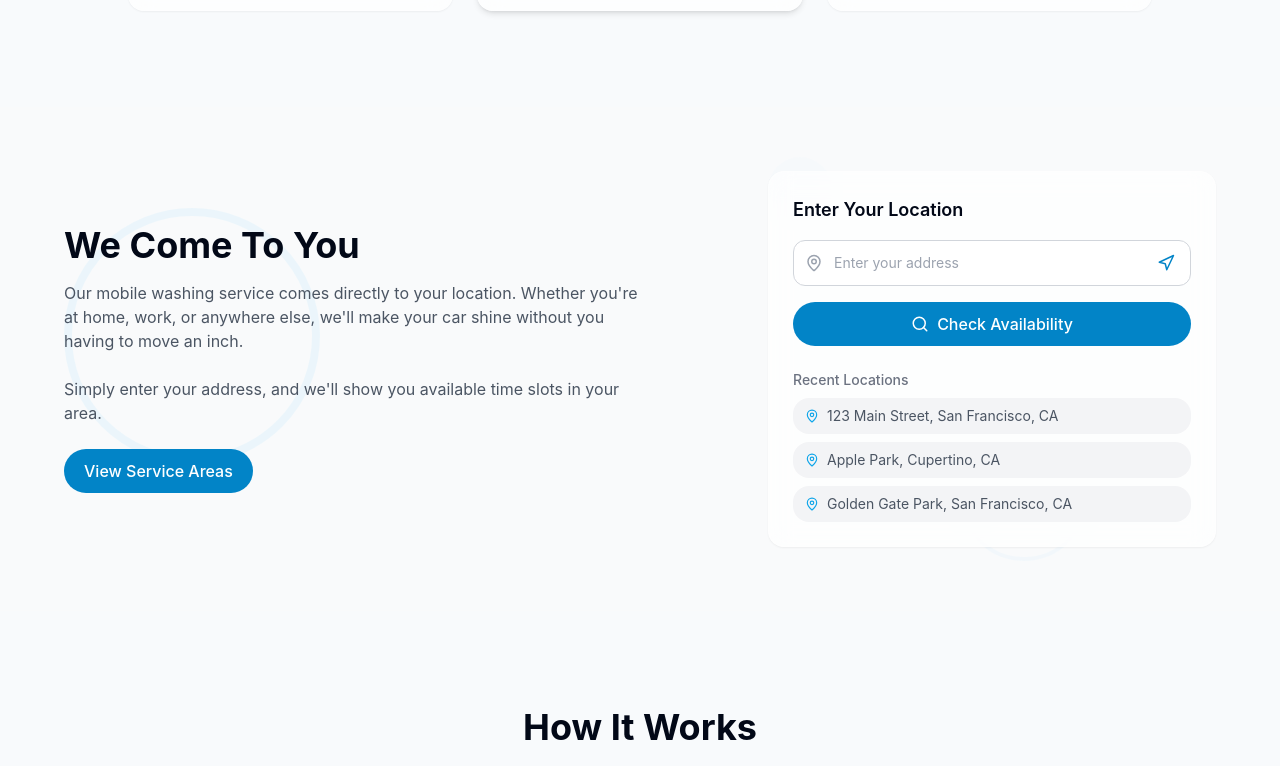
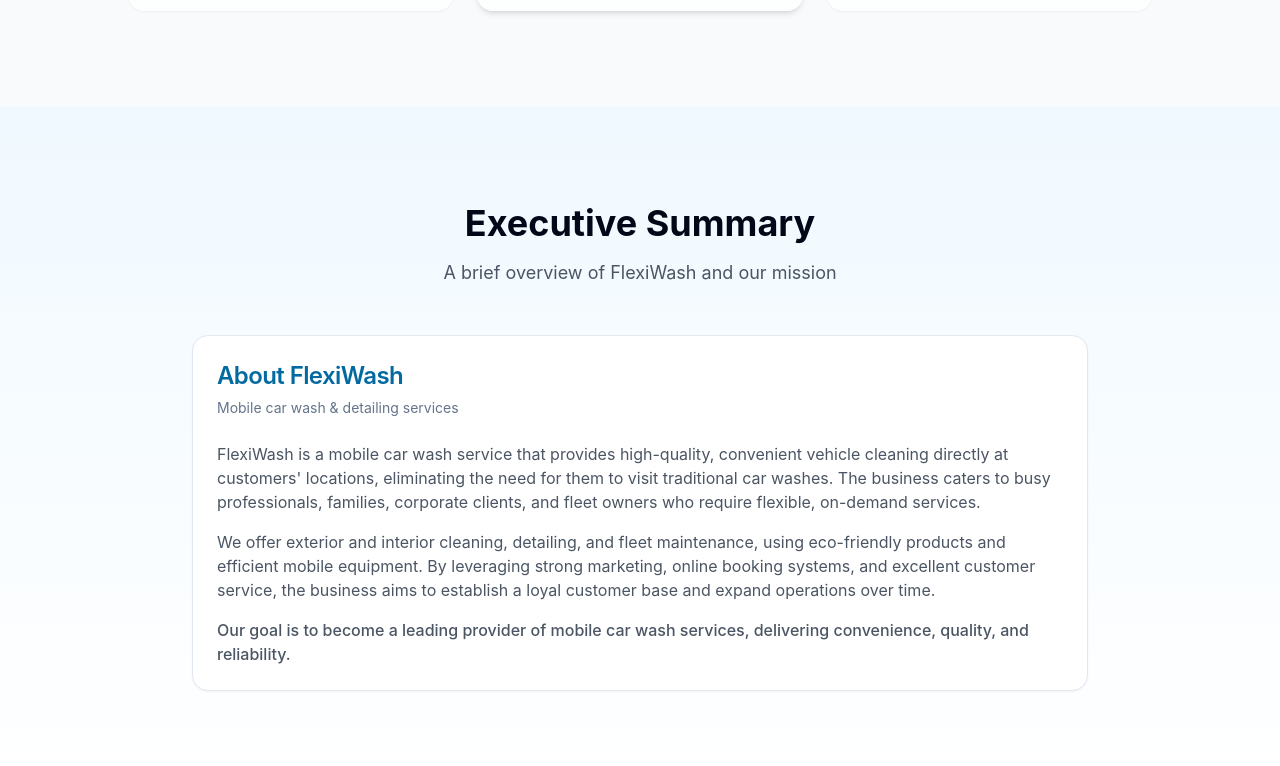
Before and after one commit to kinglex1/washeroos-mobile, a React (Vite) app: page / in a window 1280 px wide. Shown: the part 1447-2213 px from the top of the page. Built offline with nearby package versions, Linux system fonts and the light colour scheme.

Commit message:
Add executive summary
Add executive summary to the project.

```diff
--- /dev/null
+++ b/src/components/about/ExecutiveSummary.tsx
@@ -0,0 +1,48 @@
+
+import React from 'react';
+import BlurContainer from '@/components/ui/BlurContainer';
+import { Card, CardContent, CardDescription, CardHeader, CardTitle } from '@/components/ui/card';
+
+const ExecutiveSummary = () => {
+  return (
+    <section className="py-16 md:py-24 bg-gradient-to-b from-wash-50 to-white">
+      <div className="container mx-auto px-4">
+        <div className="text-center max-w-3xl mx-auto mb-12">
+          <h2 className="text-3xl md:text-4xl font-bold mb-4">Executive Summary</h2>
+          <p className="text-lg text-gray-600">
+            A brief overview of FlexiWash and our mission
+          </p>
+        </div>
+
+        <Card className="max-w-4xl mx-auto">
+          <CardHeader>
+            <CardTitle className="text-2xl text-wash-700">About FlexiWash</CardTitle>
+            <CardDescription>Mobile car wash & detailing services</CardDescription>
+          </CardHeader>
+          <CardContent className="space-y-4 text-gray-600">
+            <p>
+              FlexiWash is a mobile car wash service that provides high-quality, convenient vehicle
+              cleaning directly at customers' locations, eliminating the need for them to visit
+              traditional car washes. The business caters to busy professionals, families, corporate
+              clients, and fleet owners who require flexible, on-demand services.
+            </p>
+
+            <p>
+              We offer exterior and interior cleaning, detailing, and fleet maintenance, using
+              eco-friendly products and efficient mobile equipment. By leveraging strong marketing,
+              online booking systems, and excellent customer service, the business aims to establish
+              a loyal customer base and expand operations over time.
+            </p>
+
+            <p className="font-medium">
+              Our goal is to become a leading provider of mobile car wash services, delivering
+              convenience, quality, and reliability.
+            </p>
+          </CardContent>
+        </Card>
+      </div>
+    </section>
+  );
+};
+
+export default ExecutiveSummary;
--- a/src/pages/Index.tsx
+++ b/src/pages/Index.tsx
@@ -5,6 +5,7 @@ import Hero from '@/components/home/Hero';
 import ServiceSelection from '@/components/home/ServiceSelection';
 import LocationPicker from '@/components/home/LocationPicker';
 import BookingSummary from '@/components/home/BookingSummary';
+import ExecutiveSummary from '@/components/about/ExecutiveSummary';
 import { CreditCard, Droplets, Shield } from 'lucide-react';
 import AnimatedButton from '@/components/ui/AnimatedButton';
 import { Link } from 'react-router-dom';
@@ -17,6 +18,7 @@ const Index = () => {
       <main className="flex-grow">
         <Hero />
         <ServiceSelection />
+        <ExecutiveSummary />
         <LocationPicker />
         <BookingSummary />
 
```
